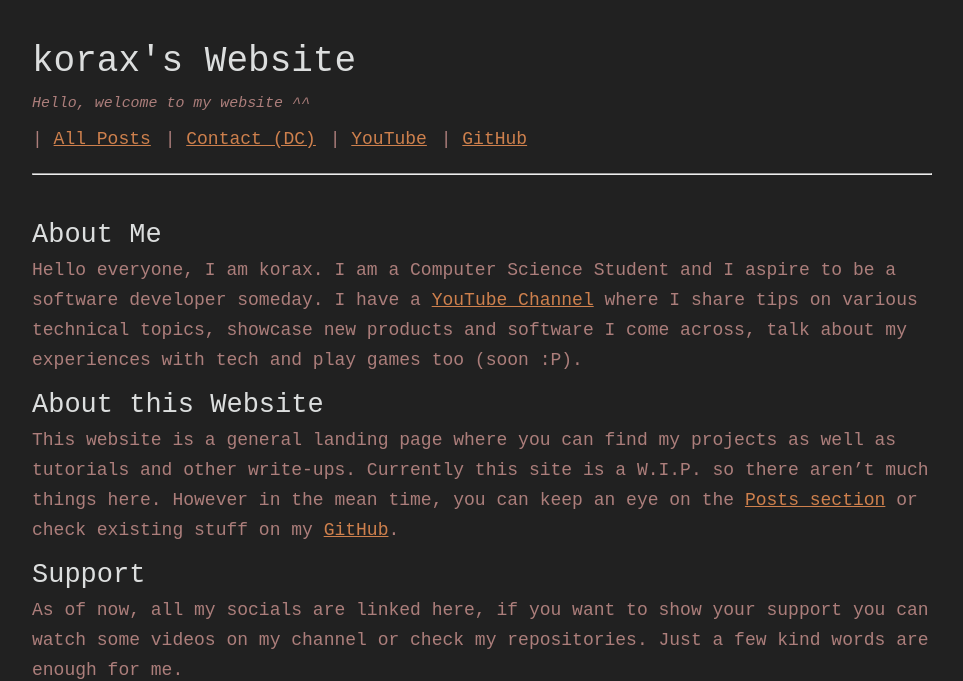
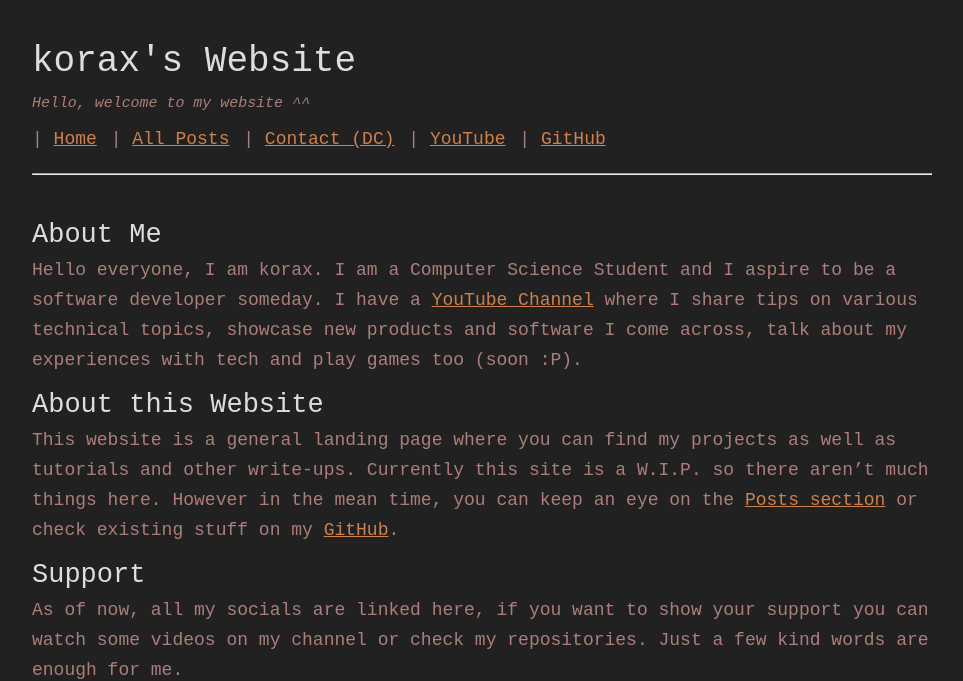
Before and after one commit to koraxial/koraxial.github.io, a Jekyll site: the page built from index.md, in a window 1280 px wide, cut to the strip 0-681 px from the top of the page. Shown: the whole strip, without its empty margins (158-1121 px from the left). Built offline with Jekyll 4.4.1, drawn with Linux system fonts in a browser that asks for light colours.

Commit message:
Update nav.yml

```diff
--- a/_data/nav.yml
+++ b/_data/nav.yml
@@ -1,3 +1,5 @@
+- name: Home
+  link: https://koraxial.github.io/
 - name: All Posts
   link: /posts/
 - name: Contact (DC)
```
